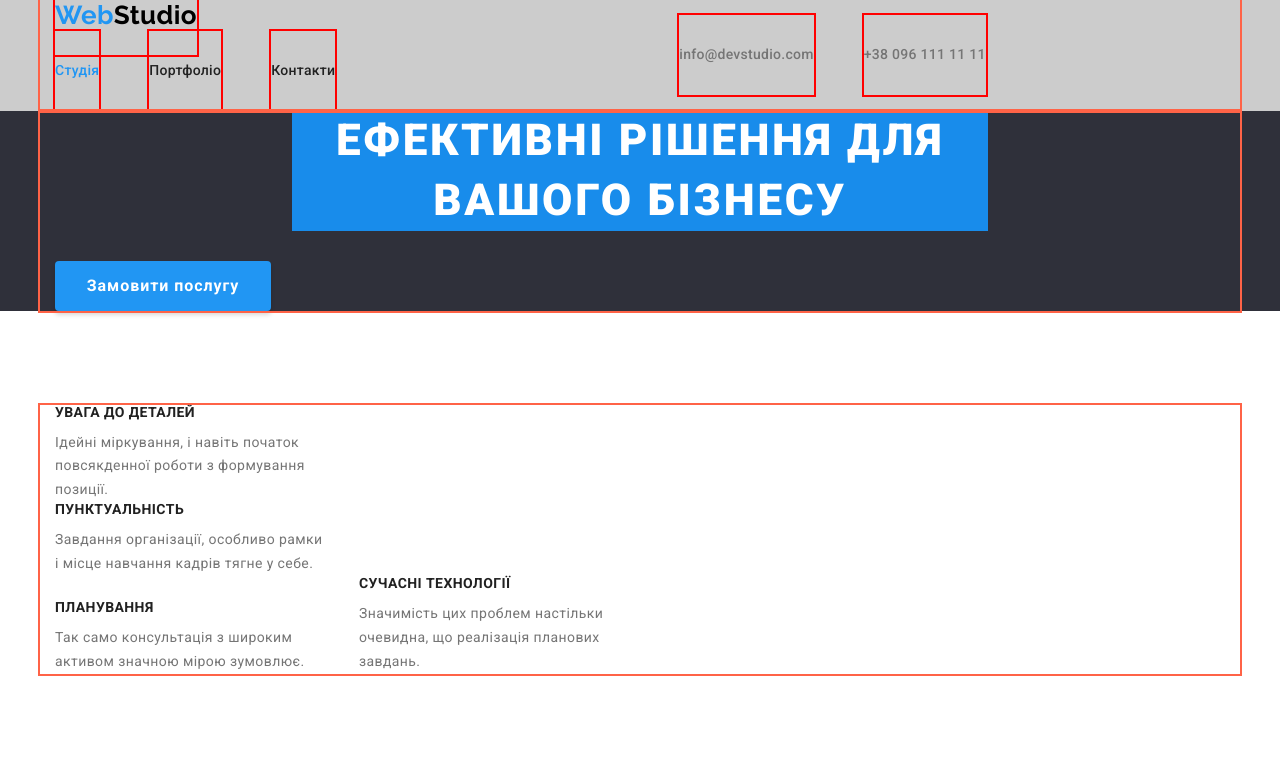
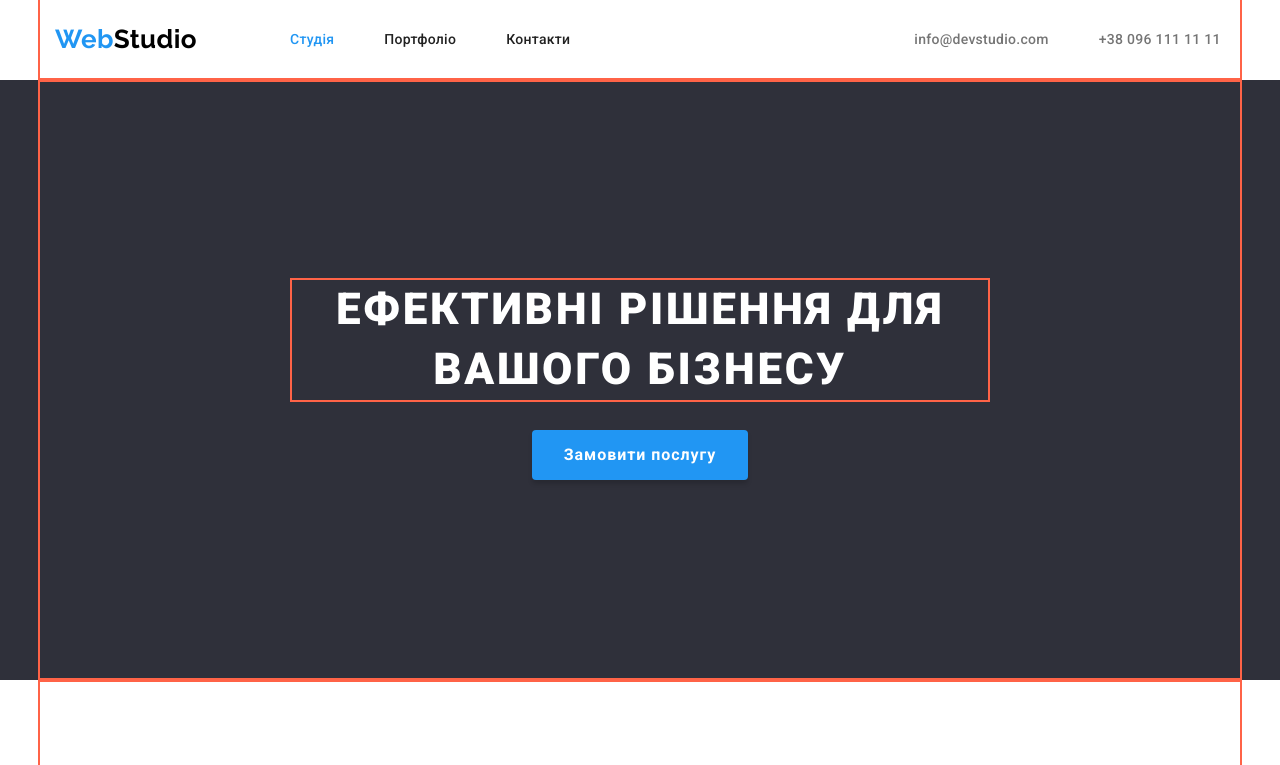
Before and after one commit to Mis25786/goit-markup-hw-03, a plain HTML site: page index.html in a window 1280 px wide. Shown: the top 765 px of the page. Drawn offline with nearby package versions, Linux system fonts and the light colour scheme.

Commit message:
hw-3-3section

```diff
--- a/css/styles.css
+++ b/css/styles.css
@@ -29,10 +29,15 @@ h4 {
   margin: 0 0;
 }
 
-ul,
-img {
+ul {
   margin: 0 0;
   padding-left: 0;
+}
+
+img {
+  display: block;
+  max-width: 100%;
+  height: auto;
 }
 
 /* удалення крапочок напроти пунктів списку */
@@ -53,9 +58,12 @@ ul {
 
 /* шапка */
 
-.site .container {
+.site {
+  align-items: center;
+}
+
+.box {
   display: flex;
-  align-items: center;
 }
 
 /* логотип */
@@ -74,17 +82,21 @@ ul {
   text-decoration: none;
 
   color: var(--color-logo-primary);
-  outline: 2px solid red;
+  /* outline: 2px solid red; */
 }
 
 .container .logo {
   color: var(--accent-color);
 }
 
+nav {
+  display: flex;
+}
+
 /* навігація сайту */
 
 .site {
-  background-color: #ccc;
+  /* background-color: #ccc; */
 }
 
 .site-pagination {
@@ -112,7 +124,7 @@ ul {
   letter-spacing: 0.02em;
 
   color: var(--color-nav);
-  outline: 2px solid red;
+  /* outline: 2px solid red; */
 }
 
 .site-pagination .item {
@@ -152,10 +164,13 @@ ul {
   text-decoration: none;
 
   color: var(--primary-color-text);
-  outline: 2px solid red;
+  /* outline: 2px solid red; */
 }
 
+/* головна інформація сайту */
+
 /* сторінка портфоліо */
+
 /* фільтри */
 .visually-hidden {
   position: absolute;
@@ -193,22 +208,28 @@ ul {
   border-color: transparent;
 }
 
-/* головна інформація сайту */
+/* секція реклама */
 
-/* секція реклама */
 .promo {
   background-color: var(--color-bg-promo-footer);
+
   outline: tomato;
 }
 
+.promo-box {
+  padding-top: 200px;
+  text-align: center;
+}
+
 .promo-title {
+  margin-bottom: 30px;
+  max-width: 696px;
+  text-align: center;
+  /* padding-top: 200px; */
   margin-right: auto;
   margin-left: auto;
-  margin-bottom: 30px;
-  width: 696px;
-  text-align: center;
 
-  background-color: #188ceb;
+  outline: 2px solid tomato;
 
   font-weight: 900;
   font-size: 44px;
@@ -218,16 +239,11 @@ ul {
   color: var(--color-text-promo);
 }
 
-.promo-button.box {
-  display: inline-block;
-  /* padding: 10px 32px; */
-  width: 216px;
+.promo-button {
+  min-width: 216px;
   height: 50px;
-  margin-left: auto;
-  margin-right: auto;
   border-radius: 4px;
-  align-items: center;
-  text-align: center;
+  margin-bottom: 200px;
 
   font-family: "Roboto";
   font-weight: 700;
@@ -242,15 +258,6 @@ ul {
   cursor: pointer;
 }
 
-/* .box {
-  padding: 10px 32px;
-  width: 216px;
-  height: 50px;
-  text-align: center;
-  background-color: var(--accent-color);
-  border-radius: 4px;
-} */
-
 .promo-button:hover,
 .promo-button:focus {
   background-color: #188ceb;
@@ -259,13 +266,24 @@ ul {
 
 /* наші особливості */
 
-.section {
-  margin: 94px auto;
+.subtitle {
+  padding-top: 94px;
+}
+
+.category {
+  display: flex;
+}
+
+.category > .item {
+  margin-bottom: 94px;
+  /* flex-basis: calc(100% / 4); */
+
+  outline: 1px solid fuchsia;
 }
 
 .section-title {
-  margin-top: 0;
   margin-bottom: 10px;
+
   font-weight: 700;
   font-size: 14px;
   line-height: 1.14;
@@ -274,10 +292,6 @@ ul {
 }
 
 .section .text {
-  width: 270px;
-
-  margin-top: 0;
-  margin-bottom: 0;
   font-size: 14px;
   line-height: 1.71;
 }
@@ -291,14 +305,18 @@ ul {
   margin-right: 0;
 }
 
-/* чим ми займаємось */
+/* чим ми займаємось галерея */
 
-.galery .item {
+.item img {
+  outline: 1px solid orangered;
+}
+
+.galery-item > .item {
   display: inline-block;
-  margin-right: 30px;
+  /* margin-right: 30px; */
   margin-bottom: 94px;
-  /* margin: 0;
-  padding: 0; */
+
+  /* flex-basis: calc(100% / 3); */
 }
 
 .galery .item:last-child {
--- a/index.html
+++ b/index.html
@@ -17,10 +17,11 @@
     />
     <link rel="stylesheet" href="./css/styles.css" />
   </head>
+
   <body>
     <!--шапка сайта-->
     <header class="site">
-      <div class="container">
+      <div class="container box">
         <nav>
           <a href="./index.html" class="logo-link"
             ><span class="logo">Web</span>Studio</a
@@ -51,37 +52,40 @@
     <main>
       <!--реклама-->
       <section class="promo">
-        <div class="container">
+        <div class="container promo-box">
           <h1 class="promo-title">Ефективні рішення для вашого бізнесу</h1>
-          <button class="promo-button box" type="button">
-            Замовити послугу
-          </button>
+          <button class="promo-button" type="button">Замовити послугу</button>
         </div>
       </section>
+
       <!--наші особливості-->
+
       <section class="section">
-        <div class="container">
-          <ul>
+        <div class="container subtitle">
+          <ul class="category">
             <li class="item">
               <h3 class="section-title">увага до деталей</h3>
               <p class="text">
                 Ідейні міркування, і навіть початок повсякденної роботи з
                 формування позиції.
               </p>
-            </li class="item">
-            <li>
+            </li>
+
+            <li class="item">
               <h3 class="section-title">пунктуальність</h3>
               <p class="text">
                 Завдання організації, особливо рамки і місце навчання кадрів
                 тягне у себе.
               </p>
             </li>
+
             <li class="item">
               <h3 class="section-title">планування</h3>
               <p class="text">
                 Так само консультація з широким активом значною мірою зумовлює.
               </p>
             </li>
+
             <li class="item">
               <h3 class="section-title">сучасні технології</h3>
               <p class="text">
@@ -92,11 +96,13 @@
           </ul>
         </div>
       </section>
-      <!--чим займаємось-->
+
+      <!--чим займаємось галерея-->
+
       <section class="galery">
         <div class="container">
           <h2 class="galery-title">Чим ми займаємося</h2>
-          <ul>
+          <ul class="galery-item">
             <li class="item">
               <img
                 src="./images/box1.jpg"
@@ -105,6 +111,7 @@
                 height="294"
               />
             </li>
+
             <li class="item">
               <img
                 src="./images/box2.jpg"
@@ -113,6 +120,7 @@
                 height="294"
               />
             </li>
+
             <li class="item">
               <img
                 src="./images/box3.jpg"
@@ -124,7 +132,9 @@
           </ul>
         </div>
       </section>
+
       <!--герої-->
+
       <section class="hero">
         <div class="container">
           <h2 class="hero-title">Наша команда</h2>
@@ -139,6 +149,7 @@
               <h3 class="hero-name">Ігор Дем'яненко</h3>
               <p class="hero-text">Product Designer</p>
             </li>
+
             <li class="hero-meta">
               <img
                 src="./images/olgarepina.jpg"
@@ -149,6 +160,7 @@
               <h3 class="hero-name">Ольга Рєпіна</h3>
               <p class="hero-text">Frontend Developer</p>
             </li>
+
             <li class="hero-meta">
               <img
                 src="./images/mikolatarasov.jpg"
@@ -159,6 +171,7 @@
               <h3 class="hero-name">Микола Тарасов</h3>
               <p class="hero-text">Marketing</p>
             </li>
+
             <li class="hero-meta">
               <img
                 src="./images/mykhailoermakov.jpg"
@@ -173,7 +186,9 @@
         </div>
       </section>
     </main>
+
     <!--підвал-->
+
     <footer class="contacts">
       <div class="container">
         <a href="./index.html" class="logo-link">
@@ -190,11 +205,13 @@
                 >м. Київ, пр-т Лесі Українки, 26</a
               >
             </li>
+
             <li>
               <a class="contacts-link" href="emaito:info@devstudio.com"
                 >info@devstudio.com</a
               >
             </li>
+
             <li>
               <a class="contacts-link" href="tel:+380961111111"
                 >+38 096 111 11 11</a
```
Also changed, not shown: portfolio.html (+18 -0 lines).
